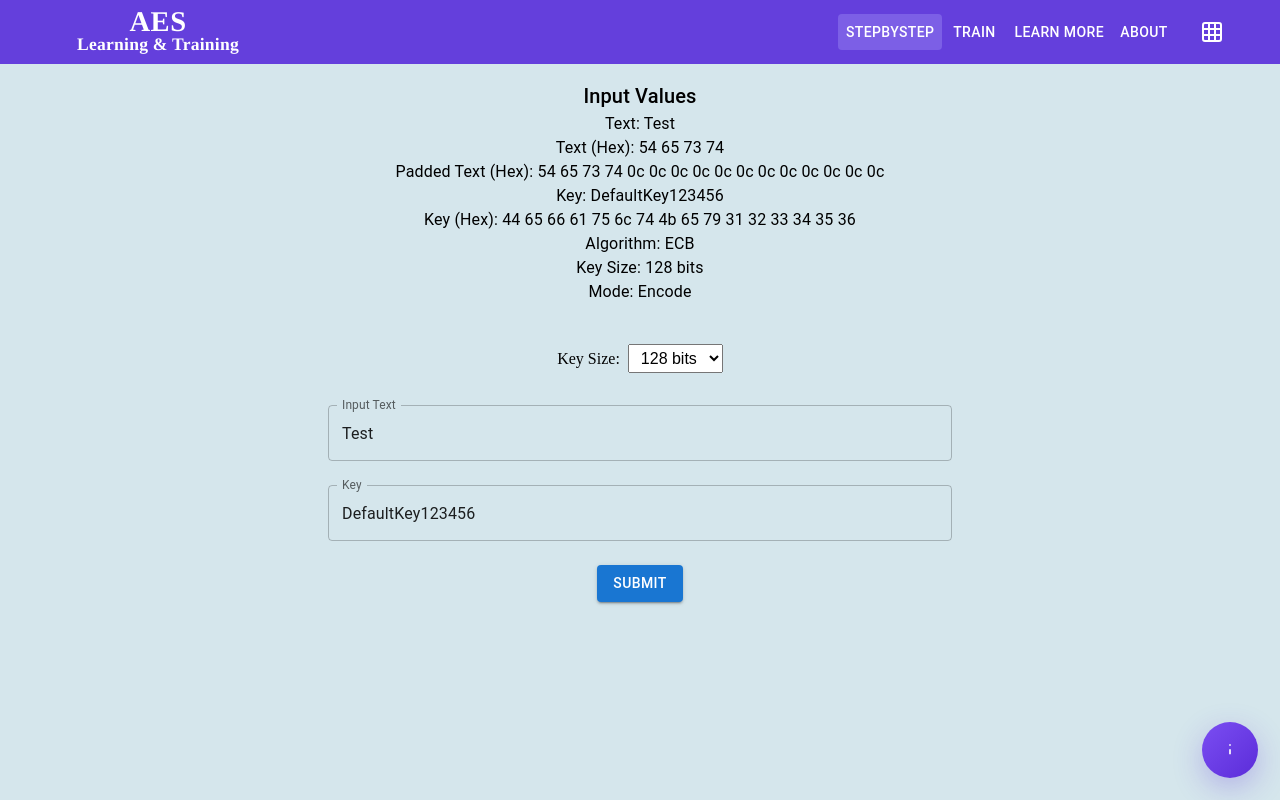
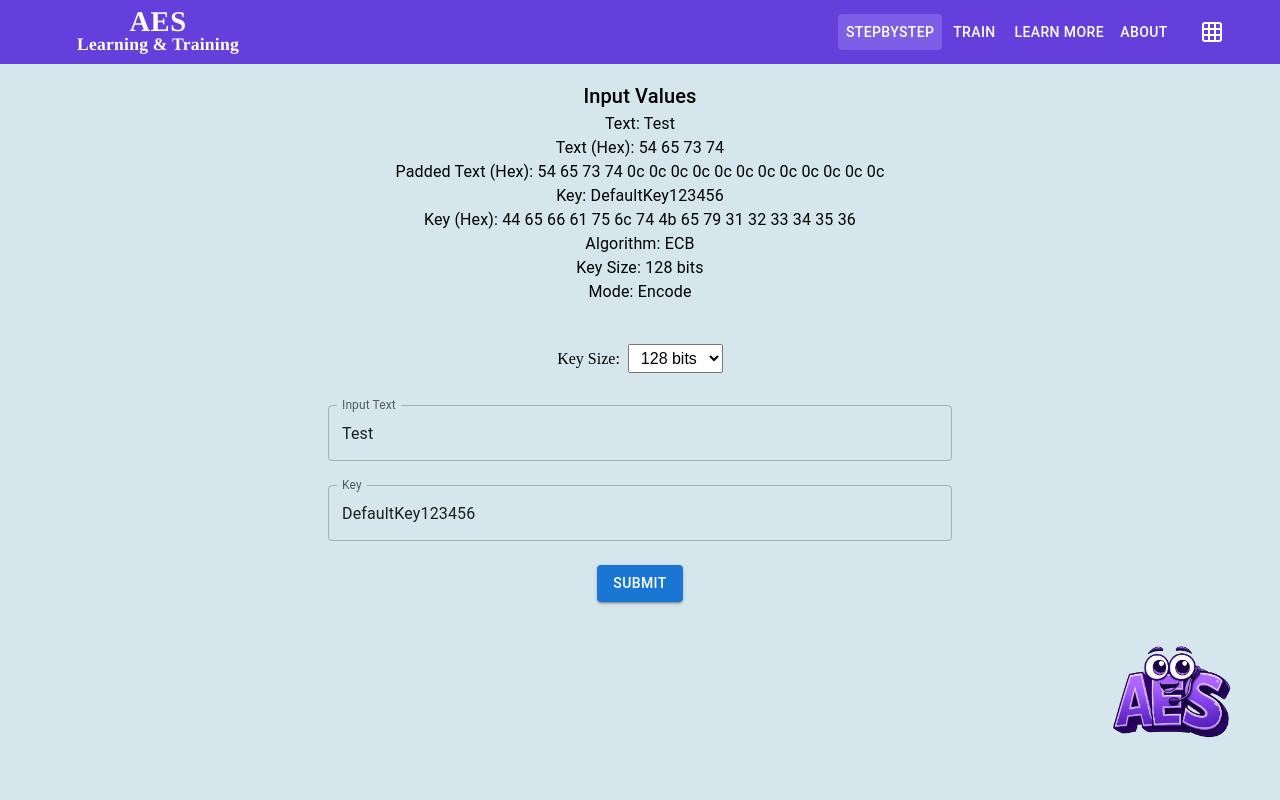
Before and after one commit to Angeliki-Alexop/learn_aes, a React (Vite) app: page /learn_aes/step-by-step in a window 1280 px wide. Built offline with nearby package versions, Linux system fonts and the light colour scheme.

Commit message:
added AES info image

```diff
--- a/src/components/FloatingInfo.css
+++ b/src/components/FloatingInfo.css
@@ -1,11 +1,11 @@
 .floating-info-button {
   position: fixed;
-  right: 22px;
-  bottom: 22px;
-  width: 56px;
-  height: 56px;
+  right: 28px;
+  bottom: 28px;
+  width: 160px;
+  height: 160px;
   border-radius: 50%;
-  background: linear-gradient(135deg, #7b4ef2 0%, #5b2cd9 100%);
+  background: transparent;
   color: #fff;
   border: none;
   cursor: pointer;
@@ -13,17 +13,18 @@
   display: flex;
   align-items: center;
   justify-content: center;
-  box-shadow: 0 10px 30px rgba(91,44,217,0.28);
-  transition: transform .12s ease, box-shadow .12s ease;
+  box-shadow: none;
+  transition: transform .12s ease;
 }
-.floating-info-button:hover { transform: translateY(-2px); box-shadow: 0 14px 36px rgba(91,44,217,0.32); }
+.floating-info-button:hover { transform: translateY(-3px); }
 
 .floating-info-panel {
   position: fixed;
-  right: 22px;
-  bottom: 92px;
-  width: 420px;
-  max-width: calc(100% - 48px);
+  right: 28px;
+  /* bottom spacing. This changes how far the panel is from the button */
+  bottom: 180px;
+  width: 480px;
+  max-width: calc(100% - 56px);
   max-height: 64vh;
   overflow: auto;
   background: #ffffff;
@@ -43,6 +44,14 @@
   cursor: pointer;
   font-size: 14px;
   color: #666;
+}
+
+.floating-info-img {
+  width: 140px;
+  height: 140px;
+  object-fit: contain;
+  display: block;
+  border-radius: 0;
 }
 
 .floating-info-body {
--- a/src/components/FloatingInfo.jsx
+++ b/src/components/FloatingInfo.jsx
@@ -1,6 +1,7 @@
 import React, { useState, useEffect, useRef } from "react";
 import "./FloatingInfo.css";
 import { STEP_INFO } from "../stepInformation/StepInfo";
+import infoImg from "../assets/aes_info_image.png";
 
 export default function FloatingInfo({ keySize = 128, currentStep = null }) {
   const [open, setOpen] = useState(false);
@@ -68,10 +69,7 @@ export default function FloatingInfo({ keySize = 128, currentStep = null }) {
         aria-label="Open info"
         onClick={() => setOpen((s) => !s)}
       >
-        <svg width="20" height="20" viewBox="0 0 24 24" fill="none" xmlns="http://www.w3.org/2000/svg">
-          <circle cx="12" cy="12" r="10" stroke="white" strokeWidth="0" fill="transparent" />
-          <path d="M11 17h2v-6h-2v6zM11 7h2V5h-2v2z" fill="white" />
-        </svg>
+        <img src={infoImg} alt="info" className="floating-info-img" />
       </button>
 
       {open && (
```
Also changed, not shown: src/assets/aes_info_image.png (added).
